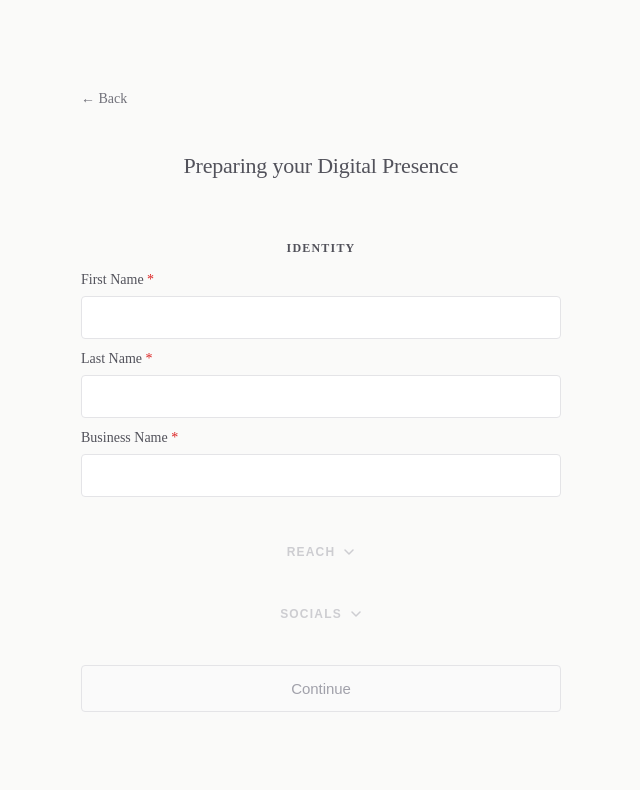
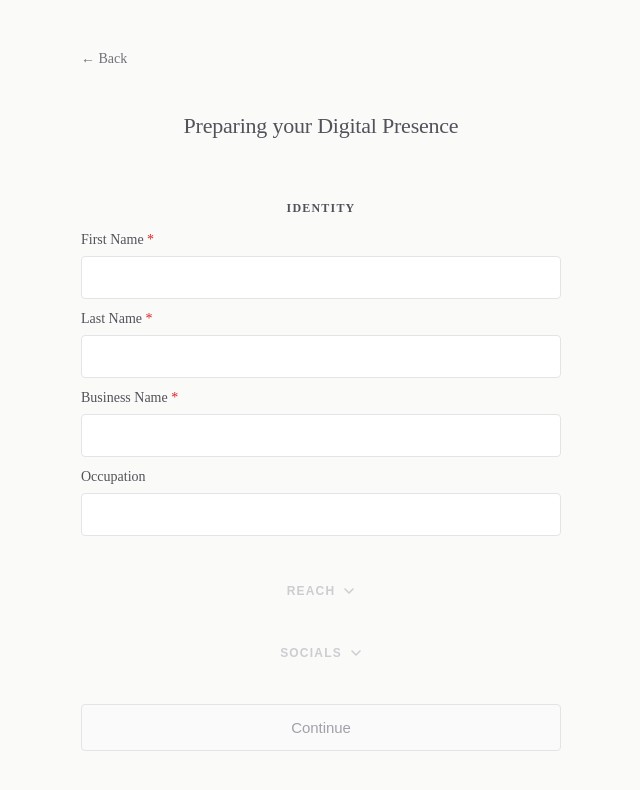
Before and after one commit to sun2ii/binary1702, a Next.js app: page /qr in a window 1280 px wide. Shown: the top 790 px of the page, without its empty margins (319-959 px from the left). Built offline with nearby package versions, Linux system fonts and the light colour scheme.

Commit message:
Add occupation field to profiles
Adds optional occupation column to the profiles table schema, submission form, profile display page, and vCard export (TITLE field per RFC 6350). Occupation appears on the profile page between the name and business name.

```diff
--- a/app/api/profiles/submit/route.ts
+++ b/app/api/profiles/submit/route.ts
@@ -50,6 +50,7 @@ export async function POST(request: NextRequest) {
       website: data.website,
       linkedin_handle: data.linkedin,
       github_handle: data.github,
+      occupation: data.occupation,
     });
 
     // Generate verification token
--- a/app/profile/[slug]/page.tsx
+++ b/app/profile/[slug]/page.tsx
@@ -16,6 +16,7 @@ interface Profile {
   website?: string;
   linkedin_handle?: string;
   github_handle?: string;
+  occupation?: string;
   profilePicUrl?: string;
   backgroundPicUrl?: string;
 }
@@ -99,6 +100,9 @@ export default function ProfilePage() {
         {/* Contact Info */}
         <div style={{ marginBottom: '2rem' }}>
           <h1 style={{ marginBottom: '0.5rem' }}>{profile.first_name} {profile.last_name}</h1>
+          {profile.occupation && (
+            <p style={{ color: '#52525B', fontSize: '1rem', marginBottom: '0.25rem' }}>{profile.occupation}</p>
+          )}
           {profile.business_name && (
             <p style={{ color: '#888', fontSize: '1.125rem', marginBottom: '0.5rem' }}>{profile.business_name}</p>
           )}
--- a/app/qr/page.tsx
+++ b/app/qr/page.tsx
@@ -14,6 +14,7 @@ export default function SubmitPage() {
     firstName: '',
     lastName: '',
     businessName: '',
+    occupation: '',
     email: '',
     phone: '',
     website: '',
@@ -97,6 +98,7 @@ export default function SubmitPage() {
           firstName: '',
           lastName: '',
           businessName: '',
+          occupation: '',
           email: '',
           phone: '',
           website: '',
@@ -273,6 +275,35 @@ export default function SubmitPage() {
                   required
                   value={formData.businessName}
                   onChange={(e) => setFormData({ ...formData, businessName: e.target.value })}
+                  style={{
+                    width: '100%',
+                    padding: '0.75rem 0.75rem',
+                    border: '1px solid #E4E4E7',
+                    borderRadius: '0.25rem',
+                    fontSize: '0.9375rem',
+                    color: '#27272A',
+                    background: 'white',
+                    transition: 'border-color 0.15s'
+                  }}
+                  onFocus={(e) => e.currentTarget.style.borderColor = '#A1A1AA'}
+                  onBlur={(e) => e.currentTarget.style.borderColor = '#E4E4E7'}
+                />
+              </div>
+
+              <div style={{ marginBottom: '0.75rem' }}>
+                <label style={{
+                  display: 'block',
+                  marginBottom: '0.5rem',
+                  fontWeight: 400,
+                  fontSize: '0.875rem',
+                  color: '#52525B'
+                }}>
+                  Occupation
+                </label>
+                <input
+                  type="text"
+                  value={formData.occupation}
+                  onChange={(e) => setFormData({ ...formData, occupation: e.target.value })}
                   style={{
                     width: '100%',
                     padding: '0.75rem 0.75rem',
--- a/lib/db.js
+++ b/lib/db.js
@@ -9,14 +9,14 @@ export const db = {
   /**
    * Create a new profile
    */
-  async createProfile({ slug, firstName, lastName, businessName, phone, email, website, linkedin_handle, github_handle }) {
+  async createProfile({ slug, firstName, lastName, businessName, phone, email, website, linkedin_handle, github_handle, occupation }) {
     const result = await sql`
       INSERT INTO profiles (
-        slug, first_name, last_name, business_name, phone, email, website, linkedin_handle, github_handle, status
+        slug, first_name, last_name, business_name, phone, email, website, linkedin_handle, github_handle, occupation, status
       )
       VALUES (
         ${slug}, ${firstName}, ${lastName}, ${businessName || null}, ${phone || null}, ${email}, ${website || null},
-        ${linkedin_handle || null}, ${github_handle || null}, 'pending_verification'
+        ${linkedin_handle || null}, ${github_handle || null}, ${occupation || null}, 'pending_verification'
       )
       RETURNING id, slug, created_at
     `;
@@ -78,7 +78,7 @@ export const db = {
    */
   async getProfileBySlug(slug) {
     const result = await sql`
-      SELECT id, slug, first_name, last_name, business_name, phone, email, website, linkedin_handle, github_handle,
+      SELECT id, slug, first_name, last_name, business_name, phone, email, website, linkedin_handle, github_handle, occupation,
              status, verified_at
       FROM profiles
       WHERE slug = ${slug} AND status = 'verified'
--- a/lib/validation.js
+++ b/lib/validation.js
@@ -81,7 +81,13 @@ export const profileSubmissionSchema = z.object({
 
   linkedin: linkedinHandleSchema,
 
-  github: githubHandleSchema
+  github: githubHandleSchema,
+
+  occupation: z
+    .string()
+    .max(255, 'Occupation too long')
+    .optional()
+    .or(z.literal(''))
 });
 
 /**
--- a/lib/vcard.js
+++ b/lib/vcard.js
@@ -14,6 +14,11 @@ export function generateVCard(profile) {
 
     // Structured name (N: family;given;additional;prefix;suffix)
     lines.push(`N:${escapeVCardValue(profile.last_name)};${escapeVCardValue(profile.first_name)};;;`);
+  }
+
+  // Occupation / job title (optional)
+  if (profile.occupation) {
+    lines.push(`TITLE:${escapeVCardValue(profile.occupation)}`);
   }
 
   // Phone (optional) - add +1 for US numbers in vCard
```
Also changed, not shown: 1 other file (tests, documents, lock files or other folders).
